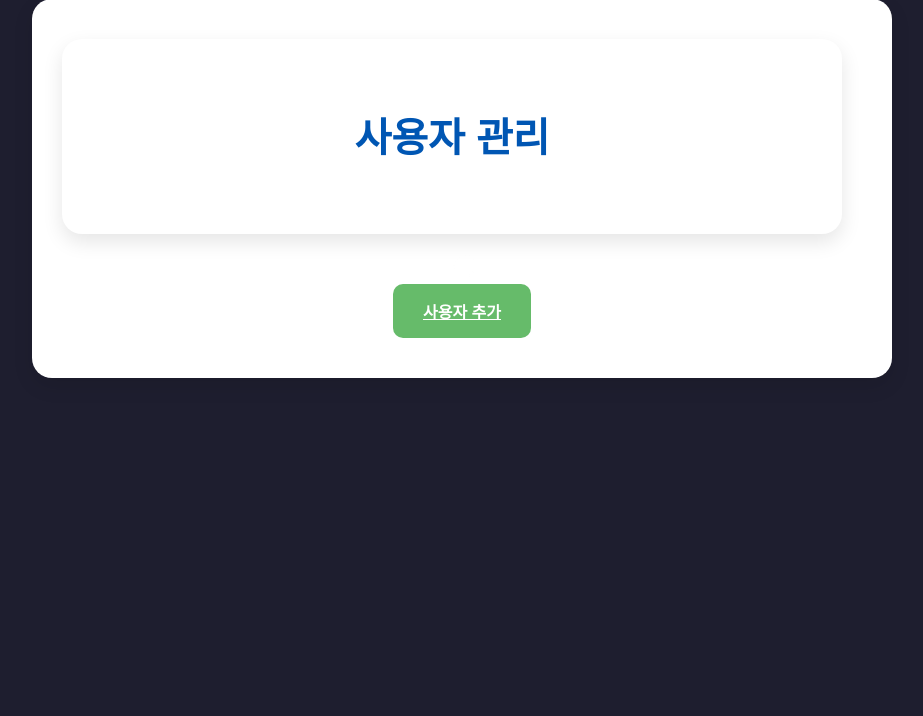
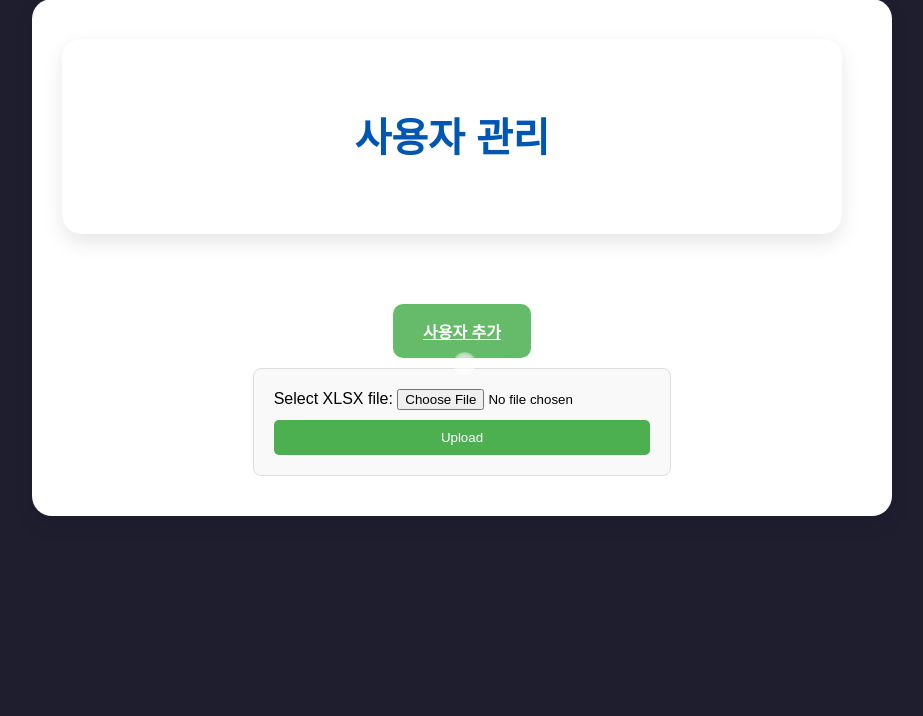
Before and after one commit to yunkijung/sk-python-group, a Flask app: page /admin in a window 1280 px wide. Shown: the part 51-767 px from the top of the page, without its empty margins (178-1101 px from the left). Run offline with Flask 3, Linux system fonts and the light colour scheme; data that the repository does not hold is empty.

Commit message:
xlsx file upload function done

```diff
--- a/app.py
+++ b/app.py
@@ -1,4 +1,4 @@
-from flask import Flask, render_template, request, redirect, url_for, flash, send_file
+from flask import Flask, render_template, request, redirect, url_for, flash, send_file, jsonify
 from docx import Document
 from docx2pdf import convert
 from datetime import datetime
@@ -8,12 +8,12 @@ from pymongo import MongoClient
 from bson.objectid import ObjectId
 from utils.slack import send_to_slack, send_to_slack_with_file
 from utils.email import send_certificate_email
-
+import pandas as pd
+from werkzeug.utils import secure_filename
 
 load_dotenv()
 
 SLACK_CHANNEL = os.getenv("SLACK_CHANNEL")
-REC_EMAIL = os.getenv("REC_EMAIL")
 
 app = Flask(__name__)
 app.secret_key = os.urandom(24)
@@ -24,6 +24,18 @@ db = client['certificate_db']
 users_collection = db['users']
 login_logs_collection = db['login_logs']
 certificate_requests_collection = db['certificate_request_logs']
+
+
+
+ALLOWED_EXTENSIONS = {'xlsx'}
+
+UPLOAD_FOLDER = 'uploads'
+CERTIFICATE_FOLDER = 'certificates'
+CERTIFICATE_PDF_FOLDER = 'certificates_pdf'
+app.config['UPLOAD_FOLDER'] = UPLOAD_FOLDER
+
+def allowed_file(filename):
+    return '.' in filename and filename.rsplit('.', 1)[1].lower() in ALLOWED_EXTENSIONS
 
 
 
@@ -120,7 +132,7 @@ def certificate_get():
     certificate_requests_collection.insert_one(certificate_request)
 
     # 저장 한 파일 사용자 이메일로 전송
-    send_certificate_email(REC_EMAIL, user['name'], pdf_path)
+    send_certificate_email(user['email'], user['name'], pdf_path)
 
     # Slack으로 사용자가 증명서 요청한 것 알림
     send_to_slack_with_file(SLACK_CHANNEL, pdf_path, user['name'], user['email'])
@@ -145,7 +157,7 @@ def add_user():
         # 입력값 가져오기
         user_data = {
             "user_id": request.form['user_id'],
-            "password": request.form['password'],
+            "password": str(request.form['password']),
             "name": request.form['name'],
             "email": request.form['email'],
             "course": request.form['course'],
@@ -210,6 +222,59 @@ def user_logs():
     return render_template('user_logs.html', login_logs=login_logs_list, certificate_logs=request_logs_list)
 
 
+@app.route('/upload_xlsx', methods=['POST'])
+def upload_xlsx():
+    if 'file' not in request.files:
+        return jsonify({"error": "No file part"}), 400
+
+    file = request.files['file']
+    if file.filename == '':
+        return jsonify({"error": "No selected file"}), 400
+
+    if file and allowed_file(file.filename):
+        filename = secure_filename(file.filename)
+        file_path = os.path.join(app.config['UPLOAD_FOLDER'], filename)
+        file.save(file_path)
+
+        try:
+            df = pd.read_excel(file_path)
+
+            df['start_date'] = pd.to_datetime(df['start_date'], errors='coerce').dt.strftime('%Y-%m-%d')
+            df['end_date'] = pd.to_datetime(df['end_date'], errors='coerce').dt.strftime('%Y-%m-%d')
+
+            df = df.dropna(subset=['start_date', 'end_date'])
+
+            data = []
+            for _, row in df.iterrows():
+
+                document = {
+                    "user_id": row['user_id'],
+                    "password": str(row['password']),
+                    "name": row['name'],
+                    "email": row['email'],
+                    "course": row['course'],
+                    "startDate": row['start_date'],
+                    "endDate": row['end_date'],
+                    "role": row['role']
+                }
+
+                data.append(document)
+
+            users_collection.insert_many(data)
+
+            return jsonify({"message": "File successfully uploaded and data inserted into MongoDB"}), 200
+
+        except Exception as e:
+            return jsonify({"error": f"Error processing file: {str(e)}"}), 500
+
+    return jsonify({"error": "Invalid file format. Only .xlsx allowed."}), 400
 
 if __name__ == "__main__":
+    if not os.path.exists(UPLOAD_FOLDER):
+        os.makedirs(UPLOAD_FOLDER)
+    if not os.path.exists(CERTIFICATE_FOLDER):
+        os.makedirs(CERTIFICATE_FOLDER)
+    if not os.path.exists(CERTIFICATE_PDF_FOLDER):
+        os.makedirs(CERTIFICATE_PDF_FOLDER)
+
     app.run(debug=True)
--- a/static/admin.css
+++ b/static/admin.css
@@ -322,3 +322,52 @@ input.editable[disabled] {
     text-align: center;
     padding: 10px 0;
 }
+
+
+
+
+
+.upload-container {
+    max-width: 600px;
+    margin: 0 auto;
+    padding: 20px;
+    border: 1px solid #ddd;
+    border-radius: 8px;
+    background-color: #f9f9f9;
+}
+
+.file-input {
+    margin-bottom: 10px;
+}
+
+.submit-btn {
+    display: block;
+    width: 100%;
+    padding: 10px;
+    background-color: #4CAF50;
+    color: white;
+    border: none;
+    border-radius: 5px;
+    cursor: pointer;
+}
+
+.submit-btn:hover {
+    background-color: #45a049;
+}
+
+.error {
+    color: red;
+    text-align: center;
+}
+
+.success {
+    color: green;
+    text-align: center;
+}
+
+.add-btn-wrapper {
+    display: flex;
+    flex-direction: column;
+    justify-content: space-between;
+    gap: 10px;
+}
--- a/templates/admin.html
+++ b/templates/admin.html
@@ -58,55 +58,55 @@
         </div>
 
         <!-- 사용자 추가 -->
-        <div class="add-user">
-            <a href="{{ url_for('add_user') }}" class="btn">사용자 추가</a>
+        <div class="add-btn-wrapper">
+            <div class="add-user">
+                <a href="{{ url_for('add_user') }}" class="btn">사용자 추가</a>
+            </div>
+            <div class="upload-container">
+                <form id="uploadForm" action="/upload_xlsx" method="POST" enctype="multipart/form-data">
+                    <label for="file" class="file-label">Select XLSX file:</label>
+                    <input type="file" name="file" id="file" class="file-input" accept=".xlsx" required>
+                    <button type="submit" class="submit-btn">Upload</button>
+                </form>
+            </div>
         </div>
 
-            <!-- 사용자 추가 폼 -->
-            <!-- <div class="add-user-form" id="addUserForm">
-                <div>
-                    <label for="userId">ID:</label>
-                    <input type="text" id="userId" placeholder="사용자 ID">
-                </div>
-                <div>
-                    <label for="userPw">비밀번호:</label>
-                    <input type="password" id="userPw" placeholder="비밀번호">
-                </div>
-                <div>
-                    <label for="userName">이름:</label>
-                    <input type="text" id="userName" placeholder="이름">
-                </div>
-                <div>
-                    <label for="userEmail">이메일:</label>
-                    <input type="email" id="userEmail" placeholder="이메일">
-                </div>
-                <div>
-                    <label for="userCourse">수강명:</label>
-                    <input type="text" id="userCourse" placeholder="수강명">
-                </div>
-                <div>
-                    <label for="courseStart">수강 시작일:</label>
-                    <input type="date" id="courseStart">
-                </div>
-                <div>
-                    <label for="courseEnd">수강 종료일:</label>
-                    <input type="date" id="courseEnd">
-                </div>
-                <div>
-                    <label for="userRole">역할:</label>
-                    <select id="userRole">
-                        <option value="student">Student</option>
-                        <option value="admin">Admin</option>
-                    </select>
-                </div>
-                <div class="submit-btn">
-                    <button class="btn-submit">저장</button>
-                </div>
-            </div> -->
+        <div id="responseMessage"></div>
+
         </div>
     </div>
 
     <script>
+
+        document.getElementById('uploadForm').addEventListener('submit', function(event) {
+            event.preventDefault();  // Prevent the form from reloading the page
+
+            var formData = new FormData(this);
+            var responseMessageDiv = document.getElementById('responseMessage');
+            responseMessageDiv.innerHTML = '';  // Clear previous response
+
+            fetch('/upload_xlsx', {
+                method: 'POST',
+                body: formData,
+            })
+            .then(response => response.json())
+            .then(data => {
+                if (data.message) {
+                    responseMessageDiv.innerHTML = `<p class="success">${data.message}</p>`;
+                    // Refresh the page after successful upload
+                    setTimeout(() => {
+                        window.location.reload(); // Reload the page
+                    }, 1000);  // Delay to give the user time to see the success message
+                } else if (data.error) {
+                    responseMessageDiv.innerHTML = `<p class="error">${data.error}</p>`;
+                }
+            })
+            .catch(error => {
+                responseMessageDiv.innerHTML = `<p class="error">Error uploading file. Please try again later.</p>`;
+            });
+        });
+
+
         // 드롭다운 토글
         const dropdowns = document.querySelectorAll('.user-dropdown');
         dropdowns.forEach((dropdown) => {
@@ -116,22 +116,6 @@
             });
         });
 
-        // 수정 버튼 클릭 이벤트
-        const modifyButtons = document.querySelectorAll('.btn.modify');
-        modifyButtons.forEach((button) => {
-            button.addEventListener('click', (event) => {
-                const input = event.target.previousElementSibling;
-                if (input.disabled) {
-                    input.disabled = false;
-                    input.focus();
-                    button.textContent = '저장';
-                } else {
-                    input.disabled = true;
-                    button.textContent = '수정';
-                }
-            });
-        });
-
     </script>
 </body>
 </html>
```
Also changed, not shown: 3 other files.
